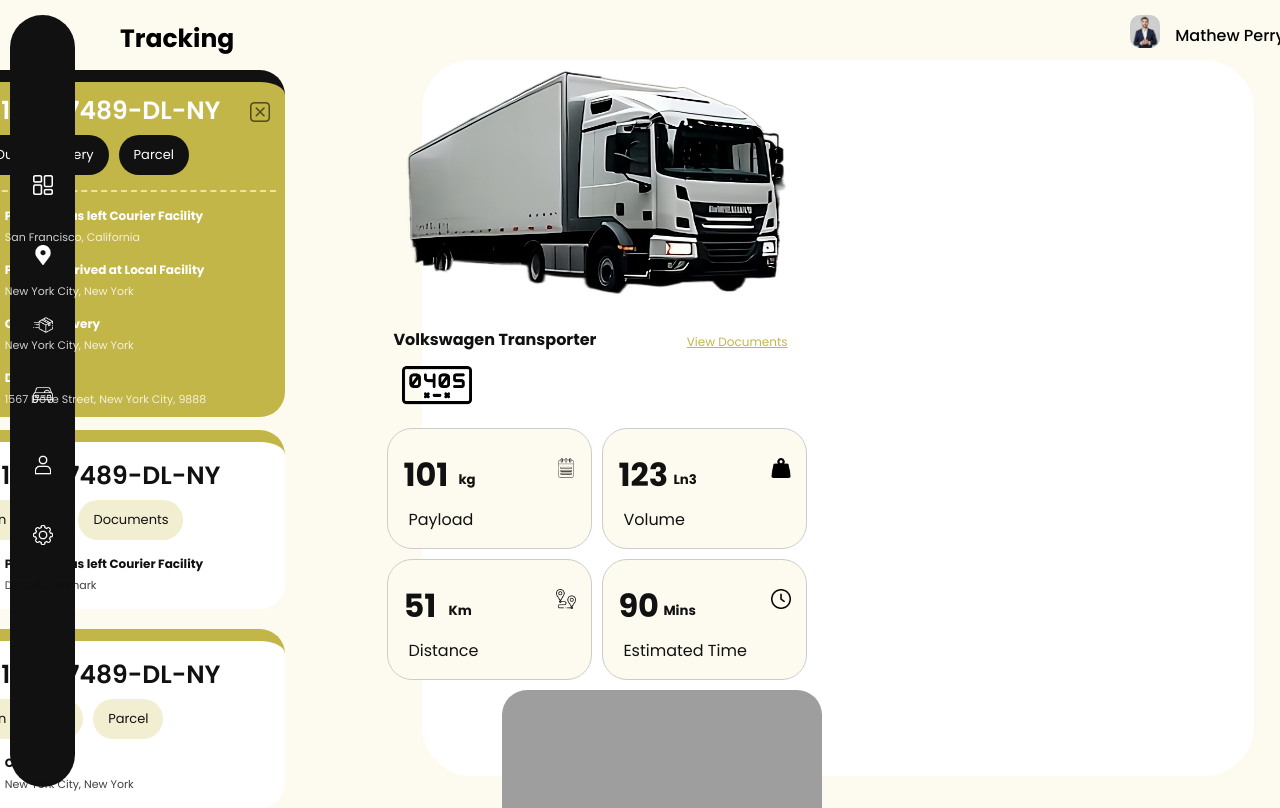
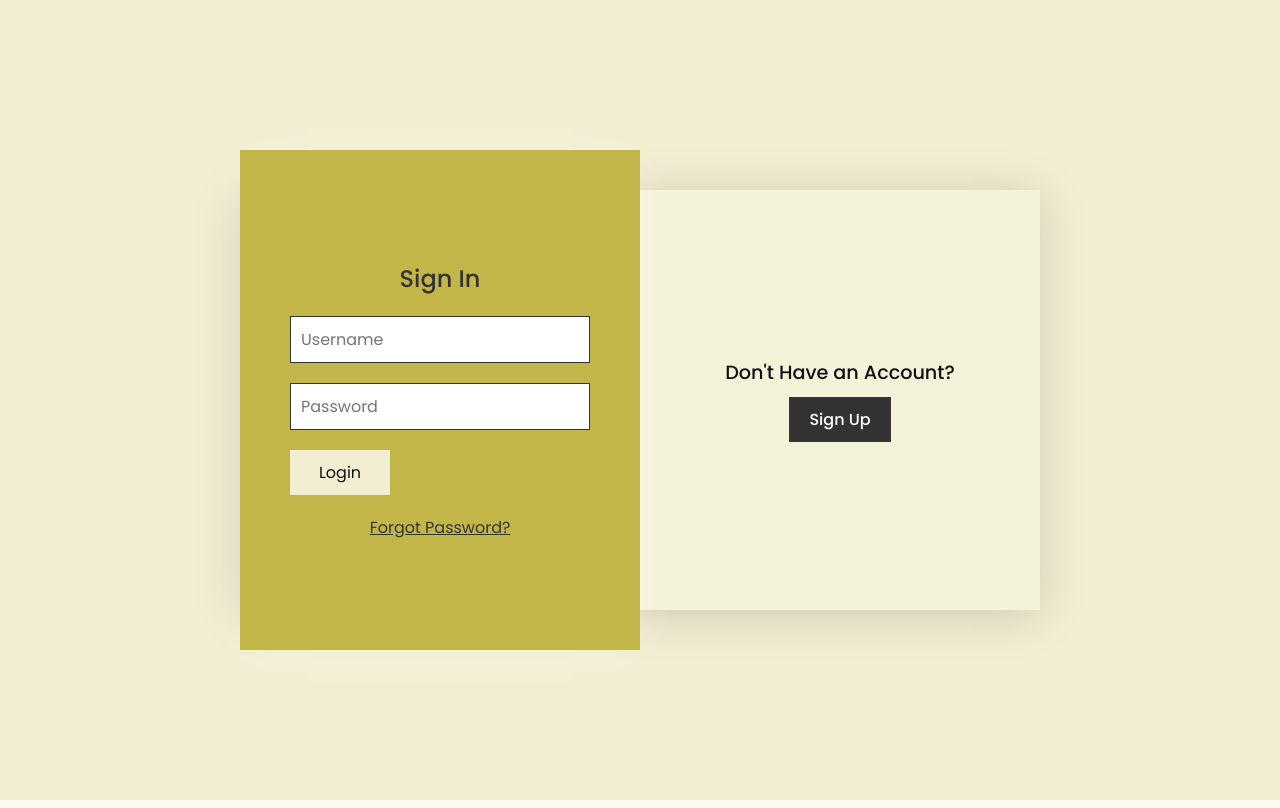
Before and after one commit to priyanshug01/Delivery-Tracking, a React (Create React App) app: page / in a window 1280 px wide. Built offline with nearby package versions, Linux system fonts and the light colour scheme; grey boxes are pictures that could not be loaded.

Commit message:
Fixed Bugs

```diff
--- a/src/App.js
+++ b/src/App.js
@@ -1,11 +1,12 @@
 import React from 'react';
 import './App.css';
 import Tracking from './components/tracking';
+import Account from './components/account';
 
 function App() {
   return (
     <div className="App">
-      <Tracking />
+      <Account />
     </div>
   );
 }
--- a/src/components/account.js
+++ b/src/components/account.js
@@ -1,4 +1,3 @@
-/* eslint-disable jsx-a11y/anchor-is-valid */
 import React, { useState } from 'react';
 import '../styles/account.css';
 
@@ -14,31 +13,29 @@
   };
 
   return (
-    <div className="container">
-      <div className="back">
-        <div className="box signin">
+    <div className={`acc-page ${activeForm === 'signup' ? 'active' : ''}`}>
+      <div className={`acc-container ${activeForm === 'signup' ? 'active' : ''}`}>
+        <div className="backg">
+          <div className="acc-box signin">
             <h2>Already Have an Account?</h2>
             <button className="signinBtn" onClick={handleSigninClick}>Sign In</button>
           </div>
-        <div className="box signup">
+          <div className="acc-box signup">
             <h2>Don't Have an Account?</h2>
             <button className="signupBtn" onClick={handleSignupClick}>Sign Up</button>
           </div>
         </div>
-      <div className="formA">
-        {activeForm === 'signin' && (
-          <div className="form signinForm">
+        <div className={`acc-form ${activeForm === 'signup' ? 'active' : ''}`}>
+          <div className={`form signinForm ${activeForm === 'signin' ? 'active' : ''}`}>
             <form>
               <h3>Sign In</h3>
               <input type="text" placeholder="Username" />
               <input type="password" placeholder="Password" />
               <input type="submit" value="Login" />
-              <a href="#" className="forgot">Forgot Password?</a>
+              <a href="#" className="forget">Forgot Password?</a>
             </form>
           </div>
-        )}
-        {activeForm === 'signup' && (
-          <div className="form signupForm">
+          <div className={`form signupForm ${activeForm === 'signup' ? 'active' : ''}`}>
             <form>
               <h3>Sign Up</h3>
               <input type="text" placeholder="Username" />
@@ -48,7 +45,7 @@
               <input type="submit" value="Sign Up" />
             </form>
           </div>
-        )}
+        </div>
       </div>
     </div>
   );
--- a/src/styles/account.css
+++ b/src/styles/account.css
@@ -7,27 +7,28 @@
     font-family: 'Poppins', sans-serif;
 }
 
-body {
+.acc-page {
     display: flex;
     justify-content: center;
     background: #f2eed1;
     align-items: center;
     min-height: 100vh;
     transition: 0.5s;
+    width: 100%;
 }
 
-body.active {
+.acc-page.active {
     background: #c3b649;
 }
 
-.container {
+.acc-container {
     position: relative;
     width: 800px;
     height: 500px;
     margin: 20px;
 }
 
-.back {
+.backg {
     position: absolute;
     width: 100%;
     top: 40px;
@@ -39,7 +40,7 @@
     box-shadow: 0 5px 45px rgba(0, 0, 0, 0.15);
 }
 
-.back .box {
+.backg .acc-box {
     position: relative;
     width: 50%;
     height: 100%;
@@ -49,14 +50,14 @@
     flex-direction: column;
 }
 
-.back .box h2 {
+.backg .acc-box h2 {
     font-size: 1.2em;
     font-weight: 500;
     margin-bottom: 10px;
     color: #111111;
 }
 
-.back .box button {
+.backg .acc-box button {
     cursor: pointer;
     padding: 10px 20px;
     background-color: #333;
@@ -66,7 +67,7 @@
     color: #ffffff;
 }
 
-.formA {
+.acc-form {
     position: absolute;
     top: 0;
     left: 0;
@@ -82,12 +83,12 @@
     overflow: hidden;
 }
 
-.formA.active {
+.acc-form.active {
     left: 50%;
     background: #f2eed1;
 }
 
-.formA .form {
+.acc-form .form {
     position: absolute;
     left: 0;
     width: 100%;
@@ -95,39 +96,39 @@
     transition: 0.5s;
 }
 
-.formA .signinForm {
+.acc-form .signinForm {
     transition-delay: 0.25s;
 }
 
-.formA.active .signinForm {
+.acc-form.active .signinForm {
     left: -100%;
     transition-delay: 0s;
 }
 
-.formA .signupForm {
+.acc-form .signupForm {
     left: 100%;
     transition-delay: 0s;
 }
 
-.formA.active .signupForm {
+.acc-form.active .signupForm {
     left: 0;
     transition-delay: 0.25s;
 }
 
-.formA .form form {
+.acc-form .form form {
     width: 100%;
     display: flex;
     flex-direction: column;
 }
 
-.formA .form form h3 {
+.acc-form .form form h3 {
     font-size: 1.5em;
     color: #333;
     margin-bottom: 20px;
     font-weight: 500;
 }
 
-.formA .form form input {
+.acc-form .form form input {
     width: 100%;
     margin-bottom: 20px;
     padding: 10px;
@@ -136,7 +137,7 @@
     border: 1px solid #333;
 }
 
-.formA .form form input[type="submit"] {
+.acc-form .form form input[type="submit"] {
     background: #f2eed1;
     border: none;
     color: #111111;
@@ -144,17 +145,17 @@
     cursor: pointer;
 }
 
-.formA .form form .forget {
+.acc-form .form form .forget {
     color: #333;
 }
 
-.formA.active .form form input[type="submit"] {
+.acc-form.active .form form input[type="submit"] {
     background: #c3b649;
     color: #ffffff;
 }
-
+/*
 @media (max-width: 991px) {
-    .container {
+    .acc-container {
         max-width: 400px;
         height: 650px;
         display: flex;
@@ -162,31 +163,31 @@
         align-items: center;
     }
 
-    .container .back {
+    .acc-container .backg {
         top: 0;
         height: 100%;
     }
 
-    .back .box {
+    .backg .acc-box {
         position: absolute;
         width: 100%;
         height: 150px;
         bottom: 0;
     }
 
-    .box.signin {
+    .acc-box.signin {
         top: 0;
     }
 
-    .formA {
+    .acc-form {
         width: 100%;
         height: 500px;
         top: 0;
         box-shadow: none;
     }
 
-    .formA.active {
+    .acc-form.active {
         left: 0;
         top: 150px;
     }
-}
+} */
```
Lines whose indentation alone changed are shown as unchanged.
